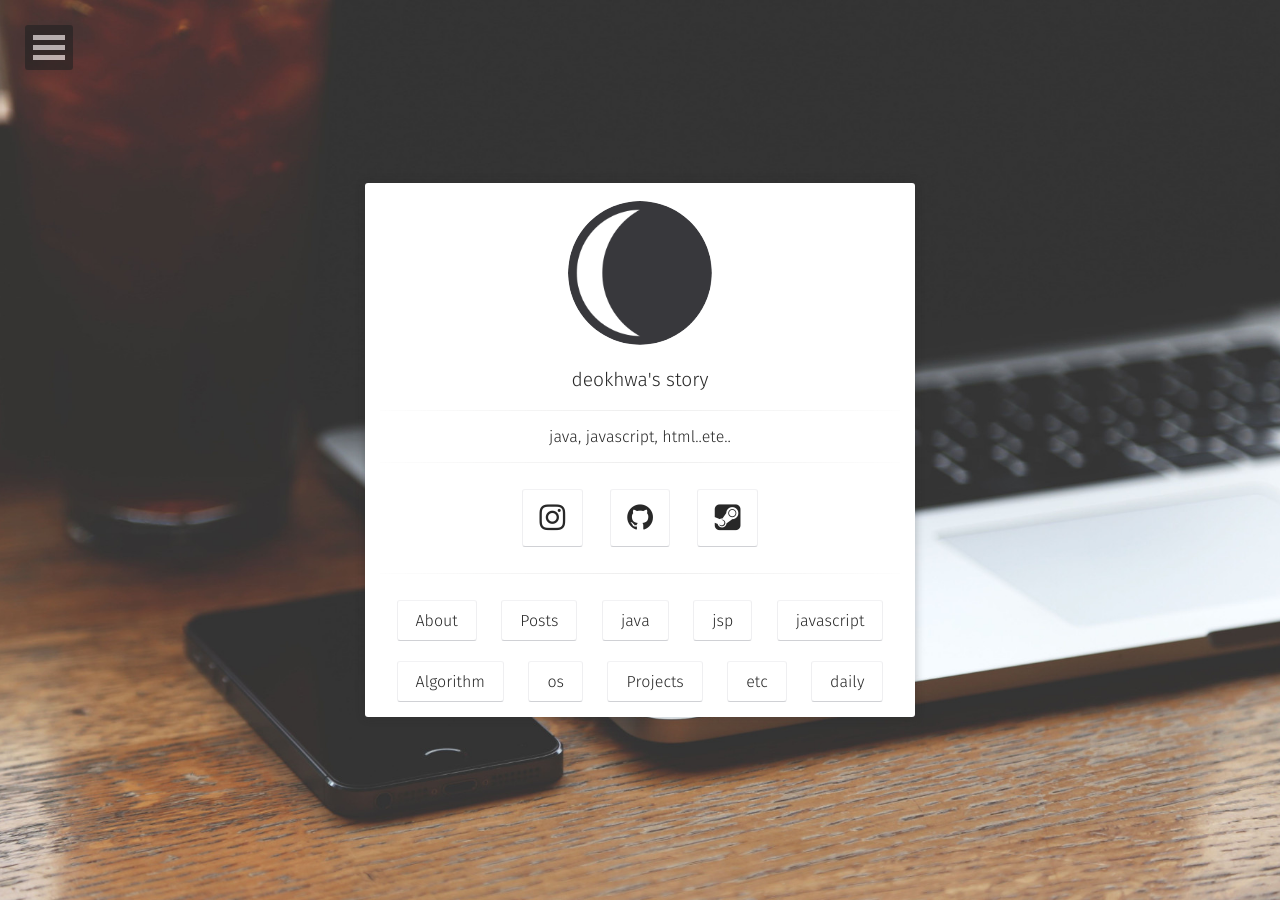
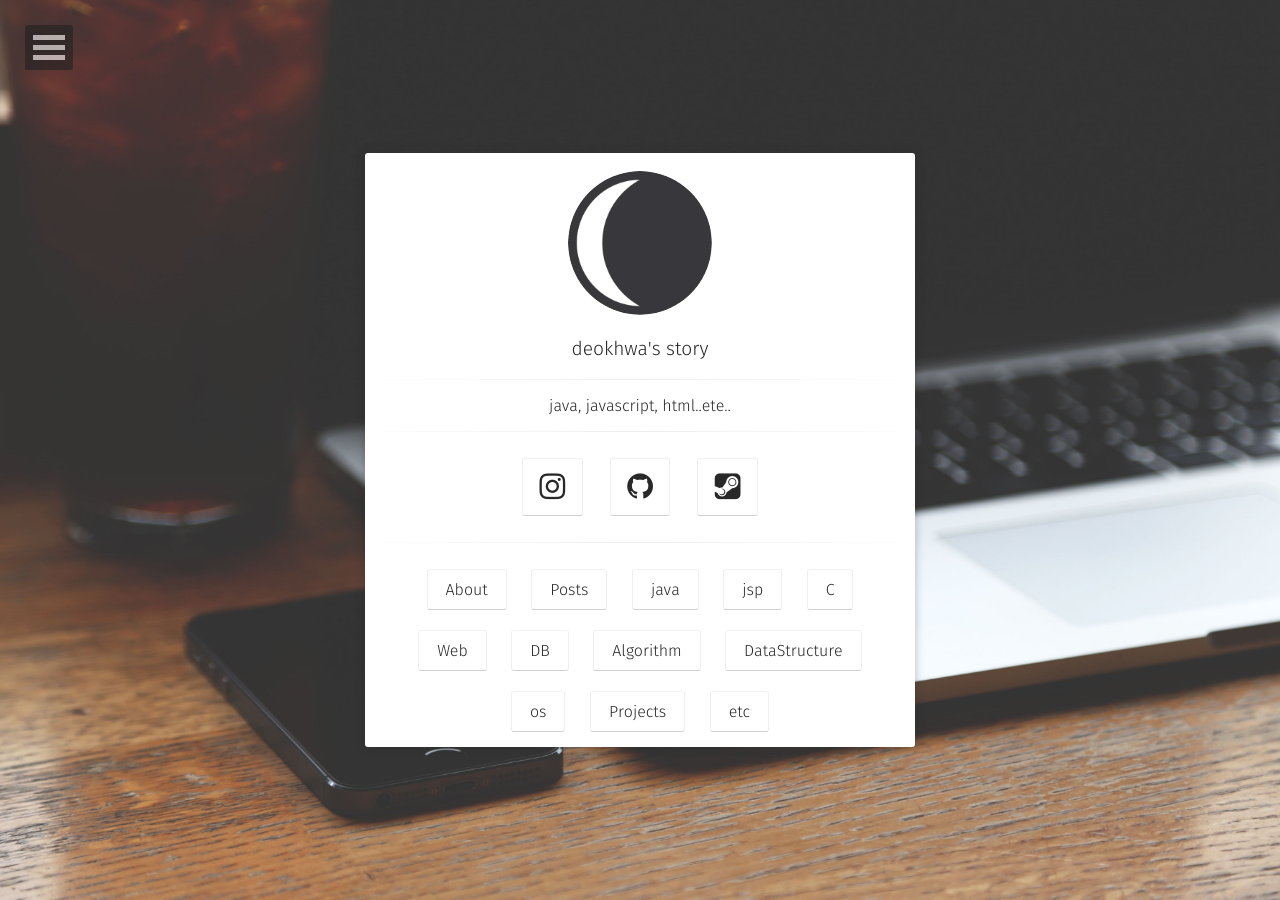
Before and after one commit to deokhwaya/blog, a Jekyll site: the page built from index.html, in a window 1280 px wide. Built offline with Jekyll 4.4.1, drawn with Linux system fonts in a browser that asks for light colours; some web fonts are replaced.

Commit message:
카테고리 분류, 기본 틀 완성

```diff
--- a/_includes/nav.html
+++ b/_includes/nav.html
@@ -92,17 +92,19 @@
 			</li>
 			<li>
 				<a href="#">Posts</a>
-				<ul class="dl-submenu">
+                <ul class="dl-submenu">
                     <li><a href="{{ site.url }}/posts/">All Posts</a></li>
                     <li><a href="{{ site.url }}/java/">Java</a></li>
                     <li><a href="{{ site.url }}/jsp/">Jsp</a></li>
-                    <li><a href="{{ site.url }}/javascript/">Javascript</a></li>
+                    <li><a href="{{ site.url }}/web/">Web</a></li>
+                    <li><a href="{{ site.url }}/c/">C</a></li>
+                    <li><a href="{{ site.url }}/db/">DB</a></li>
                     <li><a href="{{ site.url }}/algorithm/">Algorithm</a></li>
+                    <li><a href="{{ site.url }}/dataStructure/">DataStructure</a></li>
                     <li><a href="{{ site.url }}/os/">Os</a></li>
                     <li><a href="{{ site.url }}/etc/">Etc</a></li>
-                    <li><a href="{{ site.url }}/daily/">Daily</a></li>
-					<li><a href="{{ site.url }}/tags/">All Tags</a></li>
-				</ul>
+                    <li><a href="{{ site.url }}/tags/">All Tags</a></li>
+                </ul>
 			</li>
 			{% for link in site.data.navigation %}
 		    {% if link.url contains 'http' %}
--- a/_layouts/home.html
+++ b/_layouts/home.html
@@ -49,11 +49,20 @@ layout: compress
                     <a class="btn zoombtn" href="{{ site.url }}/jsp/">
                         jsp
                     </a>
-                    <a class="btn zoombtn" href="{{ site.url }}/javascript/">
-                        javascript
+                    <a class="btn zoombtn" href="{{ site.url }}/c/">
+                        C
+                    </a>
+                    <a class="btn zoombtn" href="{{ site.url }}/web/">
+                        Web
+                    </a>
+                    <a class="btn zoombtn" href="{{ site.url }}/db/">
+                        DB
                     </a>
                     <a class="btn zoombtn" href="{{ site.url }}/algorithm/">
                         Algorithm
+                    </a>
+                    <a class="btn zoombtn" href="{{ site.url }}/dataStructure/">
+                        DataStructure
                     </a>
                     <a class="btn zoombtn" href="{{ site.url }}/os/">
                         os
@@ -64,9 +73,6 @@ layout: compress
                     <a class="btn zoombtn" href="{{ site.url }}/etc/">
                         etc
                     </a>
-                    <a class="btn zoombtn" href="{{ site.url }}/daily/">
-                        daily
-                    </a>
 
                 </h3>
             </div>
```
Also changed, not shown: c/index.md (added, +6 -0 lines), daily/index.md (deleted, +0 -6 lines), dataStructure/index.md (added, +6 -0 lines), db/index.md (added, +6 -0 lines), javascript/index.md (deleted, +0 -6 lines), web/index.md (added, +6 -0 lines).
